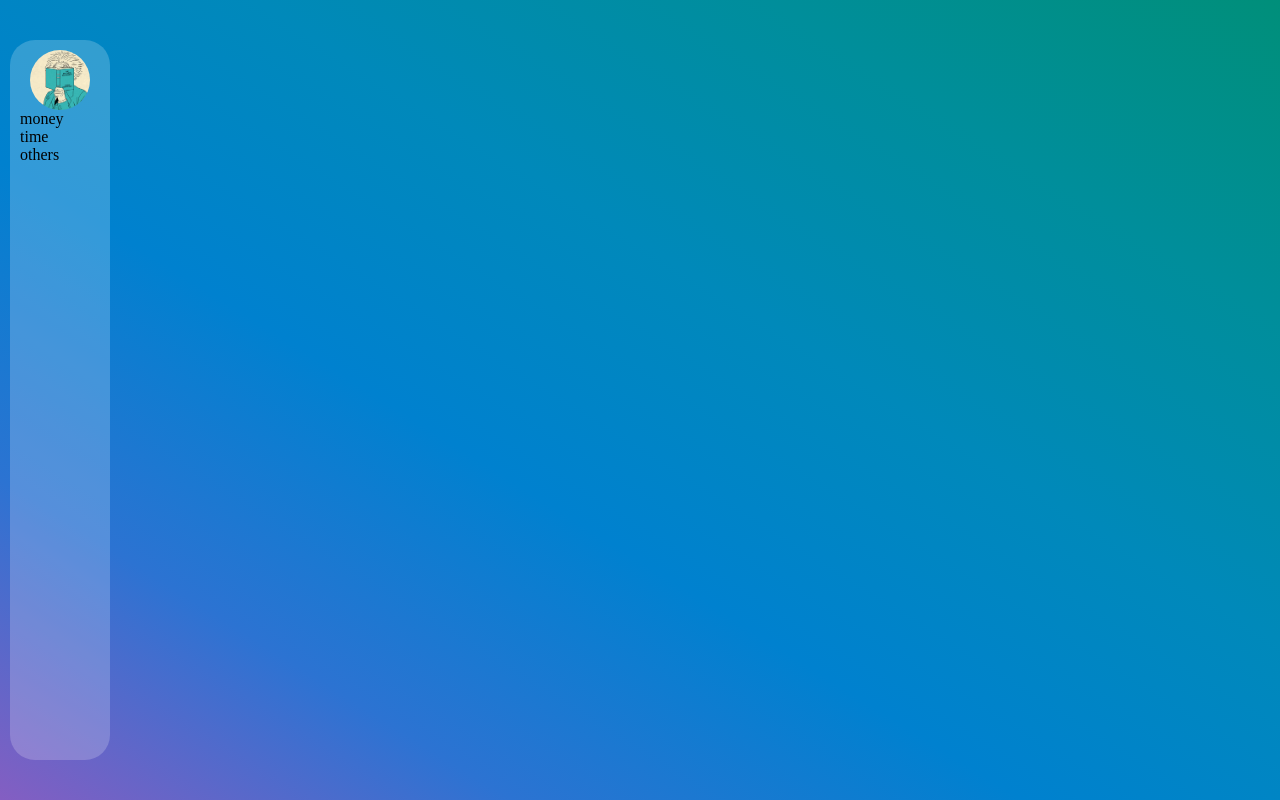
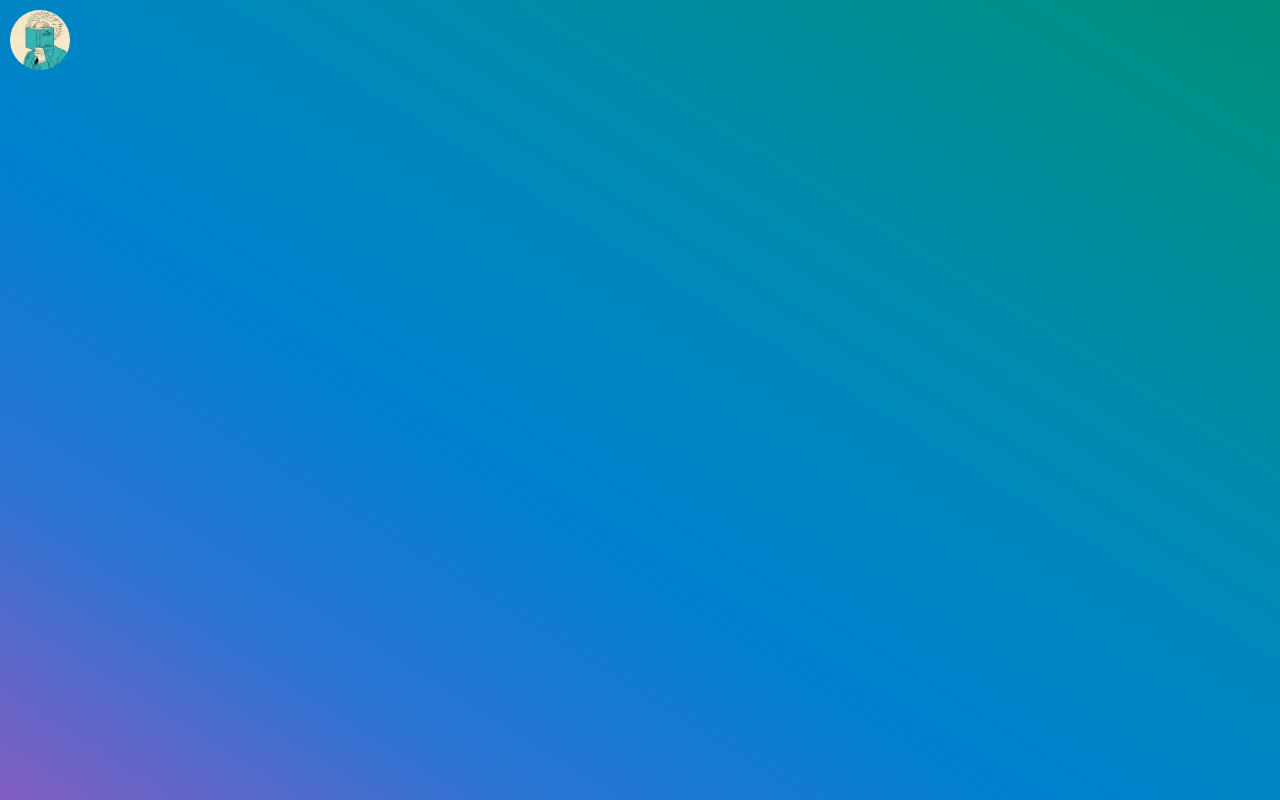
Before and after one commit to panyexiong/intime_web, a Vue app: page / in a window 1280 px wide. Built offline with nearby package versions, Linux system fonts and the light colour scheme.

Commit message:
nav 隐藏

```diff
--- a/src/components/navigation/index.js
+++ b/src/components/navigation/index.js
@@ -4,22 +4,26 @@ export default {
     name: 'navigation',
     data() {
         return {
-            items: ['money', 'time', 'others']
+            items: ['money', 'time', 'others'],
+            show_items: false,
         }
     },
     render(h) {
         return h('div', {
-            staticClass: 'nav'
+            staticClass: 'nav',
+            on: {
+                mouseenter: () => this.show_items = true,
+                mouseleave: () => this.show_items = false,
+            }
         }, [
             this.render_logo(h),
             this.render_items(h),
-
         ])
     },
     methods: {
         render_logo(h) {
             return h('div', {
-                staticClass: 'div__img--logo',
+                staticClass: 'div__img--logo'
             }, [
                 h('img', {
                     staticClass: 'logo',
@@ -30,6 +34,7 @@ export default {
             ])
         },
         render_items(h) {
+            if (!this.show_items) return null;
             return h('div', {
                 staticClass: 'nav__items'
             }, [
--- a/src/css/navigation.scss
+++ b/src/css/navigation.scss
@@ -30,23 +30,21 @@ body {
 }
 
 .nav {
-  width: 100px;
-  height: 90%;
-  background-color: rgba(255, 255, 255, 0.2);
-  border-radius: 25px;
-  padding: 10px;
+  width: 60px;
+  // clip-path: circle(50% at 50% 50%);
+  background-color: rgba(255, 255, 255, 0);
   display: flex;
   flex-direction: column;
   justify-items: center;
   align-items: center;
-  transition: 0.5s;
+  transition: 1s;
   position: relative;
-  top: 5%;
+  top: 10px;
   left: 10px;
-  bottom: 5%;
 
   &:hover {
     width: 220px;
+    padding: 10px;
     border-radius: 40px;
     background-color: rgba(255, 255, 255, 0.5);
     transition: 0.5s;
```
